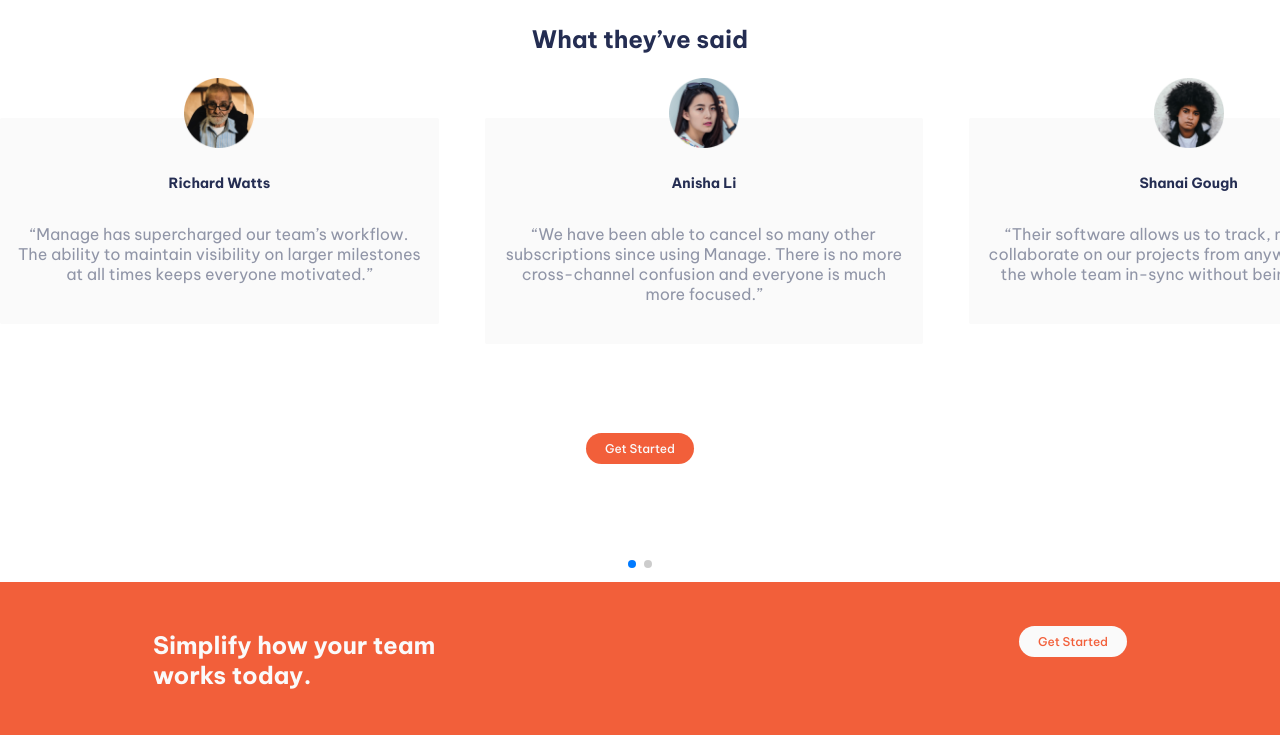
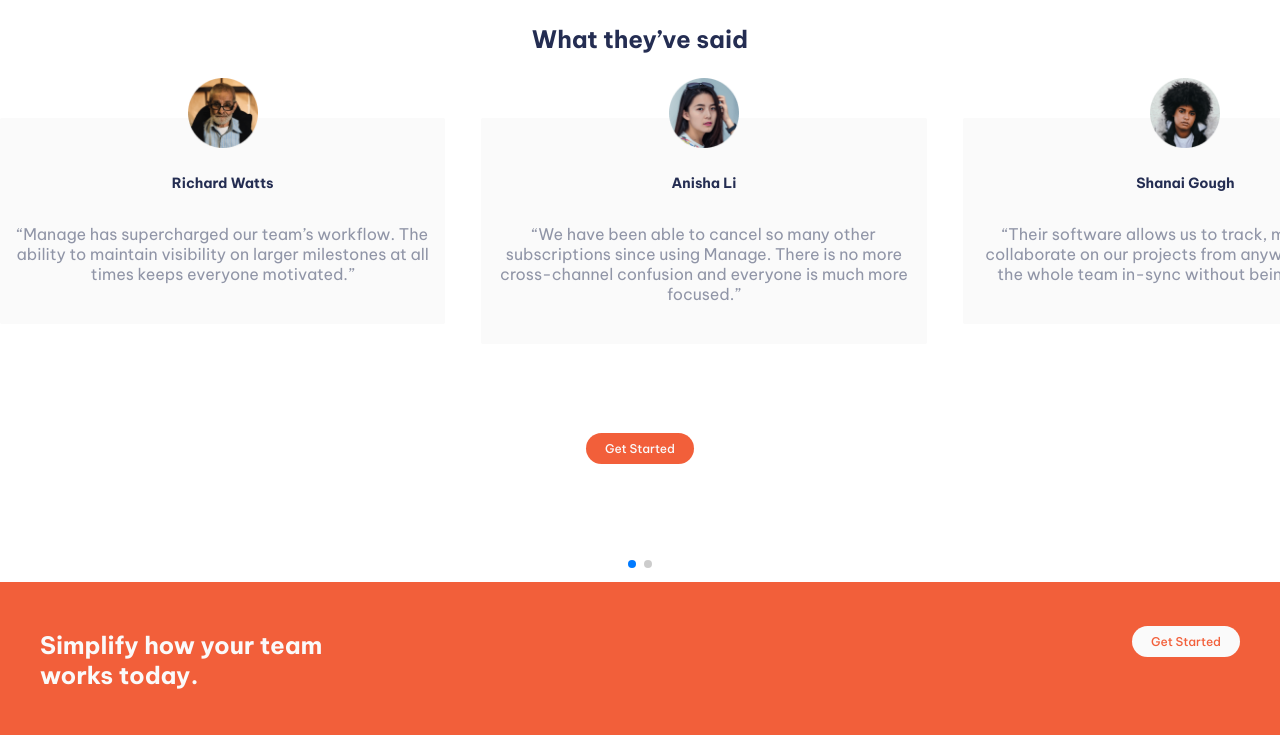
Before and after one commit to Chzmo/Frontend-Mentor_Manage-landing-page-solution, a plain HTML site: page index.html in a window 1280 px wide. Shown: the part 1170-1905 px from the top of the page. Drawn offline with nearby package versions, Linux system fonts and the light colour scheme.

Commit message:
Working on Slider

```diff
--- a/css/main.scss
+++ b/css/main.scss
@@ -55,7 +55,7 @@ h1{
 
 //************ UTILITY CLASSES ************************//
 .container{
-    max-width: 974px;
+    max-width: 1200px;
     margin: 0 auto;
     padding-left: 1rem;
     padding-right: 1rem;
--- a/css/testimonial/testimonial.scss
+++ b/css/testimonial/testimonial.scss
@@ -11,7 +11,8 @@
     padding: 7rem 0 6rem;
     display: flex;
     gap: 4rem;
-    justify-content: space-between;
+    width: 100%;
+    justify-content: flex-start;
     flex-direction: column;
 
     .testimonials{
@@ -34,9 +35,11 @@
                 top: -2.5rem;
                 margin: 0 auto;
             }
+
             h3{
                 padding-top: 1rem;
             }
+
             p{
                 text-align: center;
             }
--- a/index.html
+++ b/index.html
@@ -26,7 +26,7 @@
 </head>
 
 <body>
-    <h1 class="test"><span>11</span>November</h1>
+
     <div class="header">
         <div class="container">
             <div class="logo">
@@ -206,49 +206,13 @@
         </div>
     </footer>
 
-    <!-- <script src="https://cdn.jsdelivr.net/npm/swiper@8/swiper-bundle.min.js"></script>
-    <script type="module">
-        // const swiper = new Swiper('.swiper', {
-        //     // Optional parameters
-        //     direction: 'horizontal',
-        //     loop: true,
-
-        //     // If we need pagination
-        //     pagination: {
-        //       el: '.swiper-pagination',
-        //     },
-
-        //     // Navigation arrows
-        //     navigation: {
-        //       nextEl: '.swiper-button-next',
-        //       prevEl: '.swiper-button-prev',
-        //     },
-
-        //     // And if we need scrollbar
-        //     scrollbar: {
-        //       el: '.swiper-scrollbar',
-        //     },
-        //   });
-
-        import Swiper from 'swiper/swiper-bundle.esm.js';
-        import 'swiper/swiper-bundle.css';
-        var swiper = new Swiper('.swiper', {
-        slidesPerView: 3,
-        spaceBetween: 30,
-        pagination: {
-            el: '.swiper-pagination',
-            clickable: true,
-        },
-        });
-    </script> -->
     <script src="https://cdn.jsdelivr.net/npm/swiper/swiper-bundle.min.js"></script>
 
     <!-- Initialize Swiper -->
     <script>
     var widthQuery = window.matchMedia("(min-width: 600px)");
     var swiper = new Swiper(".mySwiper", {
-        slidesPerView: 3,
-        spaceBetween: 30,
+
         pagination: {
             el: ".swiper-pagination",
             clickable: true,
@@ -264,12 +228,11 @@
             },
             1200:{
                 slidesPerView: 3,
-                spaceBetween: 30
+                spaceBetween: 20
             },
         }
     });
     </script>
-
 
     <style>
         .swiper {
@@ -298,8 +261,5 @@
         align-items: center;
         }
     </style>
-
-    <!-- <script src="./js/main.js"></script> -->
-
 </body>
 </html>
```
Also changed, not shown: css/main.css, css/testimonial/testimonial.css, 2 other files.
